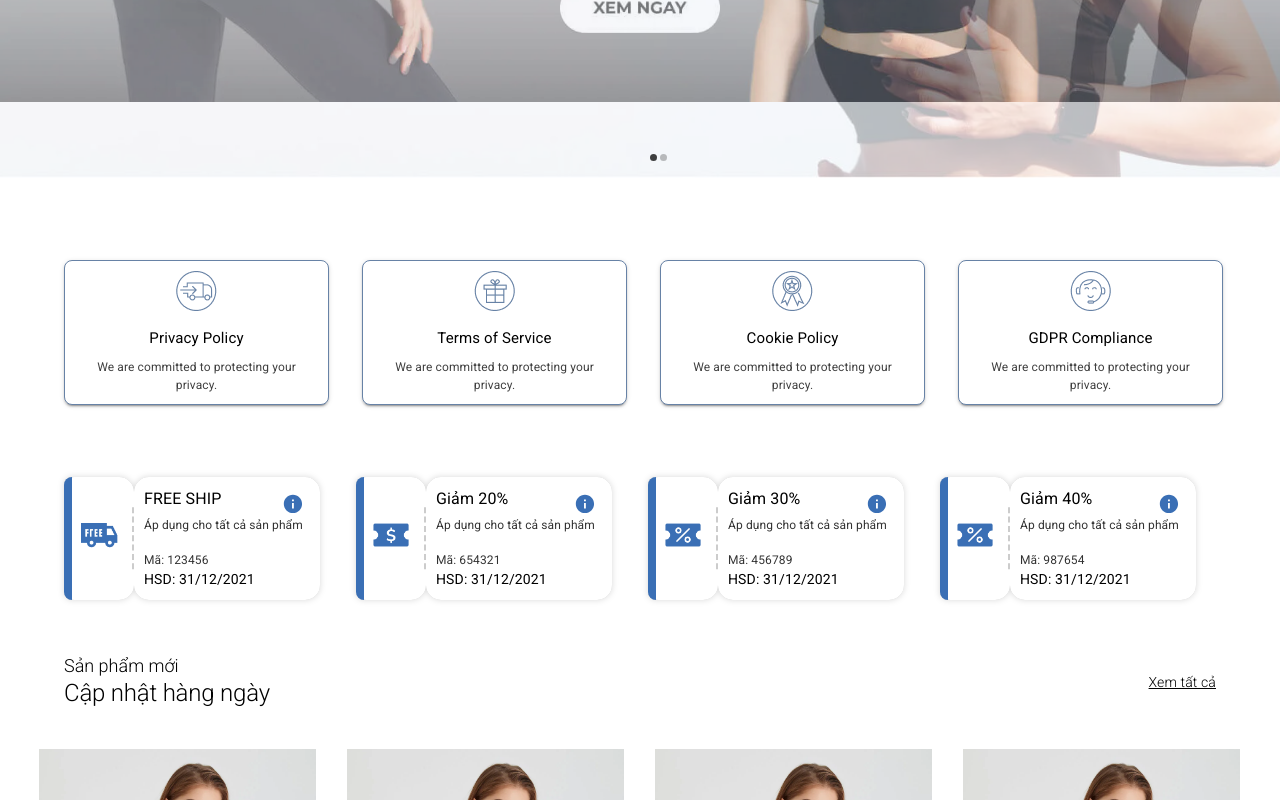
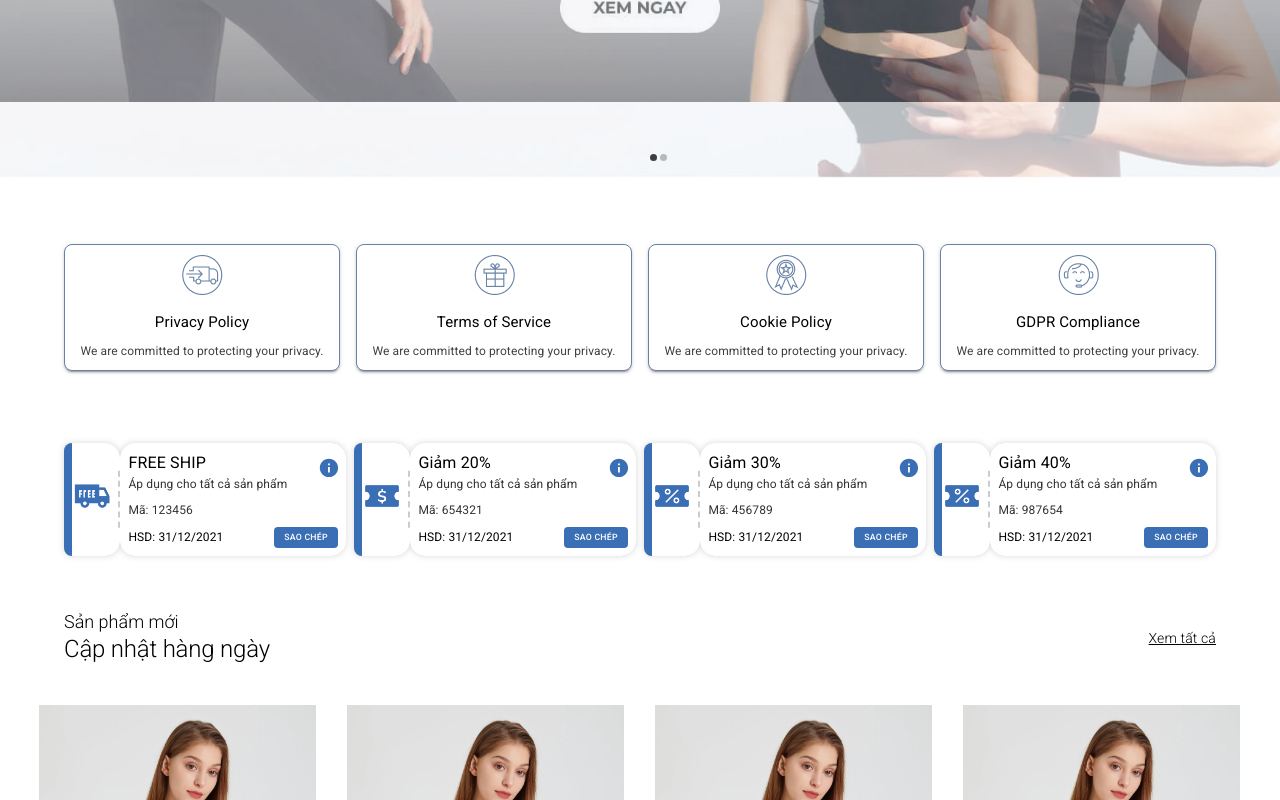
Before and after one commit to Kha03/fashion_project_gui_client, a React (Vite) app: page / in a window 1280 px wide. Shown: the part 556-1356 px from the top of the page. Built offline with nearby package versions, Linux system fonts and the light colour scheme.

Commit message:
drawer coupon in product detail

```diff
--- /dev/null
+++ b/src/components/Coupon/CodeCoupon.tsx
@@ -0,0 +1,51 @@
+import {Box, Typography} from '@mui/material'
+import * as React from 'react'
+
+export interface ICodeCouponProps {
+  code: string
+}
+
+export default function CodeCoupon({code}: ICodeCouponProps) {
+  return (
+    <Box overflow={'hidden'} width={'92px'} mr={1}>
+      <Box
+        sx={{
+          border: '1px solid #3a6fb5',
+          borderRadius: '5px',
+          position: 'relative',
+          padding: '3px 12px',
+          ':before': {
+            content: '""',
+            position: 'absolute',
+            background: '#fff',
+            display: 'block',
+            width: '10px',
+            height: '10px',
+            border: '1px solid #3a6fb5',
+            borderRadius: '999px',
+            top: '50%',
+            left: '-5px',
+            transform: 'translateY(-50%)',
+          },
+          ':after': {
+            content: '""',
+            position: 'absolute',
+            background: '#fff',
+            display: 'block',
+            width: '10px',
+            height: '10px',
+            border: '1px solid #3a6fb5',
+            borderRadius: '999px',
+            top: '50%',
+            right: '-5px',
+            transform: 'translateY(-50%)',
+          },
+        }}
+      >
+        <Typography color={'#3a6fb5'} fontSize={'1.2rem'} textAlign={'center'}>
+          {code}
+        </Typography>
+      </Box>
+    </Box>
+  )
+}
--- /dev/null
+++ b/src/components/Coupon/CouponDrawer.tsx
@@ -0,0 +1,66 @@
+import KeyboardArrowLeftIcon from '@mui/icons-material/KeyboardArrowLeft'
+import {Box, Button, Divider, Drawer, Typography} from '@mui/material'
+import {CouponItem} from './CouponItem'
+
+export interface ICopuonDrawerProps {
+  open: boolean
+  onClose: () => void
+  codes?: object[]
+}
+
+export default function CopuonDrawer({open, onClose}: ICopuonDrawerProps) {
+  const couponList = [
+    {
+      id: '123456',
+      title: 'FREE SHIP',
+      description: 'Áp dụng cho tất cả sản phẩm',
+      expiry: '31/12/2021',
+    },
+    {
+      id: '654321',
+      title: 'Giảm 20%',
+      description: 'Áp dụng cho tất cả sản phẩm',
+      expiry: '31/12/2021',
+    },
+    {
+      id: '456789',
+      title: 'Giảm 30%',
+      description: 'Áp dụng cho tất cả sản phẩm',
+      expiry: '31/12/2021',
+    },
+    {
+      id: '987654',
+      title: 'Giảm 40%',
+      description: 'Áp dụng cho tất cả sản phẩm',
+      expiry: '31/12/2021',
+    },
+  ]
+  return (
+    <Drawer anchor={'right'} open={open} onClose={onClose}>
+      <Box sx={{width: 400, padding: 2}}>
+        <Box display={'flex'} alignItems={'center'}>
+          <Button onClick={onClose}>
+            <KeyboardArrowLeftIcon fontSize='large' />
+          </Button>
+          <Typography fontSize={'1.8rem'} width={'100%'} textAlign={'center'}>
+            Mã giảm giá
+          </Typography>
+        </Box>{' '}
+        <Divider />
+        <Box
+          mt={2}
+          sx={{
+            display: 'flex',
+            flexDirection: 'column',
+            gap: '25px',
+            height: '100%',
+          }}
+        >
+          {couponList.map((item, index) => (
+            <CouponItem item={item} index={index} />
+          ))}
+        </Box>
+      </Box>
+    </Drawer>
+  )
+}
--- a/src/components/Coupon/CouponItem.tsx
+++ b/src/components/Coupon/CouponItem.tsx
@@ -1,8 +1,9 @@
-import {Box, Typography} from '@mui/material'
+import {Box, Button, Typography} from '@mui/material'
 import {PATH_IMG_SLIDER} from '../../common/PathImg'
 import InfoIcon from '@mui/icons-material/Info'
 import './style.scss'
 import {CouponDetail} from './CouponDetail'
+import {useState} from 'react'
 
 export interface ICouponItemProps {
   item: CouponItem
@@ -17,10 +18,21 @@ export interface CouponItem {
 }
 
 export function CouponItem({item, index}: ICouponItemProps) {
+  const [copySuccess, setCopySuccess] = useState('')
+  const copyCodeToClipboard = async (code: string) => {
+    try {
+      await navigator.clipboard.writeText(code)
+      setCopySuccess('Đã Chép')
+      setTimeout(() => setCopySuccess(''), 5000)
+    } catch (err) {
+      setCopySuccess('Failed to copy!')
+      setTimeout(() => setCopySuccess(''), 2000)
+    }
+  }
   return (
     <Box className='coupon-item' sx={{display: 'flex', height: '100%'}}>
-      <Box className='coupon-item__left'>
-        <Box width='80%'>
+      <Box className='coupon-item__left' sx={{width: '20%'}}>
+        <Box width='100%'>
           <img
             className='coupon-item__icon'
             src={`${PATH_IMG_SLIDER}coupon_${index + 1}.png`}
@@ -28,19 +40,12 @@ export function CouponItem({item, index}: ICouponItemProps) {
           />
         </Box>
       </Box>
-      <Box className='coupon-item__right'>
+
+      <Box className='coupon-item__right' sx={{width: '80%', padding: '8px'}}>
         <Box
           sx={{
             display: 'flex',
             flexDirection: 'column',
-            alignItems: 'flex-start',
-            padding: '10px',
-          }}
-        >
-          <Box
-            sx={{
-              width: '100%',
-              position: 'relative',
           }}
         >
           <Typography sx={{fontSize: '1.6rem'}} component={'h4'}>
@@ -49,17 +54,41 @@ export function CouponItem({item, index}: ICouponItemProps) {
           <Typography sx={{fontSize: '1.2rem', opacity: 0.8}} component={'span'}>
             {item.description}
           </Typography>
-            <Box className='coupon-item__info'>
+          <Box className='coupon-item__info' sx={{marginTop: '8px'}}>
             <InfoIcon fontSize='large' sx={{color: '#3a6fb5'}} />
             <CouponDetail item={item} />
           </Box>
-          </Box>
-          <Typography sx={{fontSize: '1.2rem', mt: 2, opacity: 0.8}} component={'span'}>
+
+          <Typography sx={{fontSize: '1.2rem', mt: 1, opacity: 0.8}} component={'span'}>
             Mã: {item.id}
           </Typography>
-          <Typography sx={{fontSize: '1.4rem'}} component={'span'}>
+          <Box
+            sx={{
+              width: '100%',
+              display: 'flex',
+              alignItems: 'center',
+              mt: 1,
+              justifyContent: 'space-between',
+            }}
+          >
+            <Typography sx={{fontSize: '1.2rem'}} component={'span'}>
               HSD: {item.expiry}
             </Typography>
+            <Button
+              sx={{
+                background: '#3a6fb5',
+                color: '#fff',
+                padding: '3px 8px',
+
+                ':hover': {
+                  backgroundColor: 'primary.main',
+                },
+              }}
+              onClick={() => copyCodeToClipboard(item.id)}
+            >
+              {copySuccess || 'Sao Chép'}
+            </Button>
+          </Box>
         </Box>
       </Box>
     </Box>
--- a/src/components/Coupon/index.tsx
+++ b/src/components/Coupon/index.tsx
@@ -31,7 +31,7 @@ export default function Coupon() {
   return (
     <Box mt={9}>
       <Container>
-        <Grid container spacing={2} justifyContent='space-between'>
+        <Grid container spacing={1} justifyContent='space-between'>
           {couponList.map((item, index) => (
             <Grid item xs={12} sm={12} md={6} lg={3} key={item.title}>
               <CouponItem item={item} index={index} />
--- a/src/components/Coupon/style.scss
+++ b/src/components/Coupon/style.scss
@@ -57,13 +57,13 @@
 }
 .coupon-detail {
   position: absolute;
-  background: #ffffff;
+  background: #fff;
   border-radius: 15px;
   overflow: hidden;
   border: 1px solid #ccc;
   width: 300px;
   display: none; // Ensure the element is visible
   top: 0;
-  right: 0;
-  z-index: 10; // Ensure it has a higher z-index
+  right: 27px;
+  z-index: 9000;
 }
--- a/src/components/Policies/PoliciesItem.tsx
+++ b/src/components/Policies/PoliciesItem.tsx
@@ -24,8 +24,8 @@ const Item = styled(Paper)(({theme}) => ({
 }))
 export default function PoliciesItem({polices}: IPoliciesItem) {
   return (
-    <Box sx={{flexGrow: 1, mt: 2}}>
-      <Grid container spacing={5}>
+    <Box sx={{flexGrow: 1}}>
+      <Grid container spacing={2}>
         {polices.map((item, index) => (
           <Grid item xs={12} sm={12} md={6} lg={3} key={item.title}>
             <Item elevation={2}>
--- /dev/null
+++ b/src/components/Products/components/ProductDetailInfo/CodeCouponGroup.tsx
@@ -0,0 +1,44 @@
+import CodeCoupon from '@/components/Coupon/CodeCoupon'
+import CopuonDrawer from '@/components/Coupon/CouponDrawer'
+import ArrowForwardIosIcon from '@mui/icons-material/ArrowForwardIos'
+import {Box, Typography} from '@mui/material'
+import {useState} from 'react'
+
+export interface ICodeCouponGroupProps {
+  codes?: string[]
+}
+
+export default function CodeCouponGroup({codes}: ICodeCouponGroupProps) {
+  const [OpenDrawer, setOpenDrawer] = useState(false)
+  const toggleDrawer = (open: boolean) => {
+    setOpenDrawer(open)
+  }
+  return (
+    <Box>
+      <Typography fontSize={'1.4rem'}>Mã Giảm Giá</Typography>
+      <Box
+        mt={2}
+        sx={{
+          display: 'flex',
+          alignItems: 'center',
+          cursor: 'pointer',
+          ':hover svg': {
+            transform: 'translateX(5px)',
+          },
+        }}
+        onClick={() => toggleDrawer(true)}
+      >
+        {(codes || []).map((code, index) => (
+          <CodeCoupon key={index} code={code} />
+        ))}
+        <ArrowForwardIosIcon
+          fontSize={'small'}
+          sx={{
+            transition: 'transform 0.3s ease',
+          }}
+        />
+      </Box>
+      <CopuonDrawer open={OpenDrawer} onClose={() => toggleDrawer(false)} />
+    </Box>
+  )
+}
--- a/src/components/Products/components/ProductDetailInfo/index.tsx
+++ b/src/components/Products/components/ProductDetailInfo/index.tsx
@@ -4,6 +4,7 @@ import useUniqueProductVariantsByColor from '@/hooks/useUniqueProductVariantsByC
 import {Product} from '@/model'
 import {Box, Typography} from '@mui/material'
 import * as React from 'react'
+import CodeCouponGroup from './CodeCouponGroup'
 
 export interface IProductDetailInfoProps {
   item: Product
@@ -46,6 +47,9 @@ export default function ProductDetailInfo({item}: IProductDetailInfoProps) {
       <Box mt={5}>
         <CouponCommon />
       </Box>
+      <Box mt={2}>
+        <CodeCouponGroup codes={['ABC123', 'DEF456', 'GHI789']} />
+      </Box>
     </Box>
   )
 }
```
Lines whose indentation alone changed are shown as unchanged.
